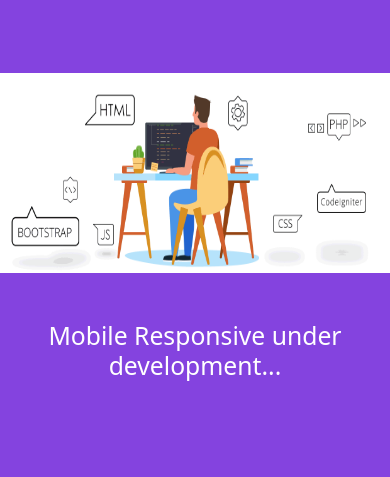
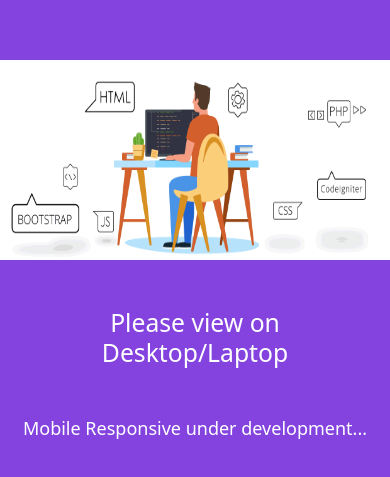
Before and after one commit to Rubanlycan/myportfolio_v2, a React (Create React App) app: page / in a window 390 px wide. Shown: the part 171-648 px from the top of the page. Built offline with nearby package versions, Linux system fonts and the light colour scheme; no server answers.

Commit message:
analytics responsive  added

```diff
--- a/src/Components/NoMobileResponsiveComponent.js
+++ b/src/Components/NoMobileResponsiveComponent.js
@@ -5,7 +5,8 @@ const NoMobileResponsiveComponent = () => {
         <div className='under_dev'>
             <img src={require('../assets/web_development_construction.gif')} style={{ width: '100%', height: 200 }} alt="under_construction" />
             <h2 className='text-center m-5' style={{ color: '#fff' }}>
-                Mobile Responsive under development...</h2></div>
+                Please view on Desktop/Laptop   </h2>
+            <span className='text-center' style={{ color: '#fff', fontSize: 18 }}> Mobile Responsive under development...</span></div>
     )
 }
 
```
